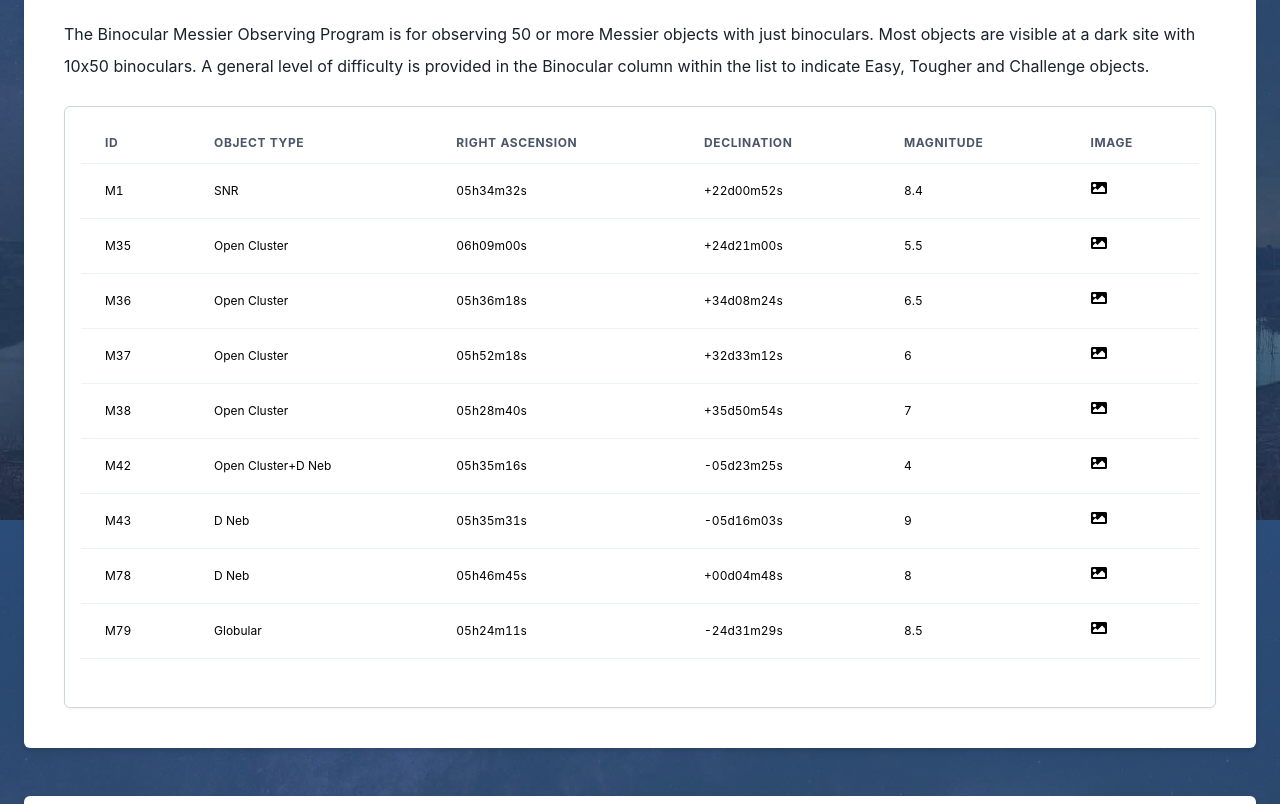
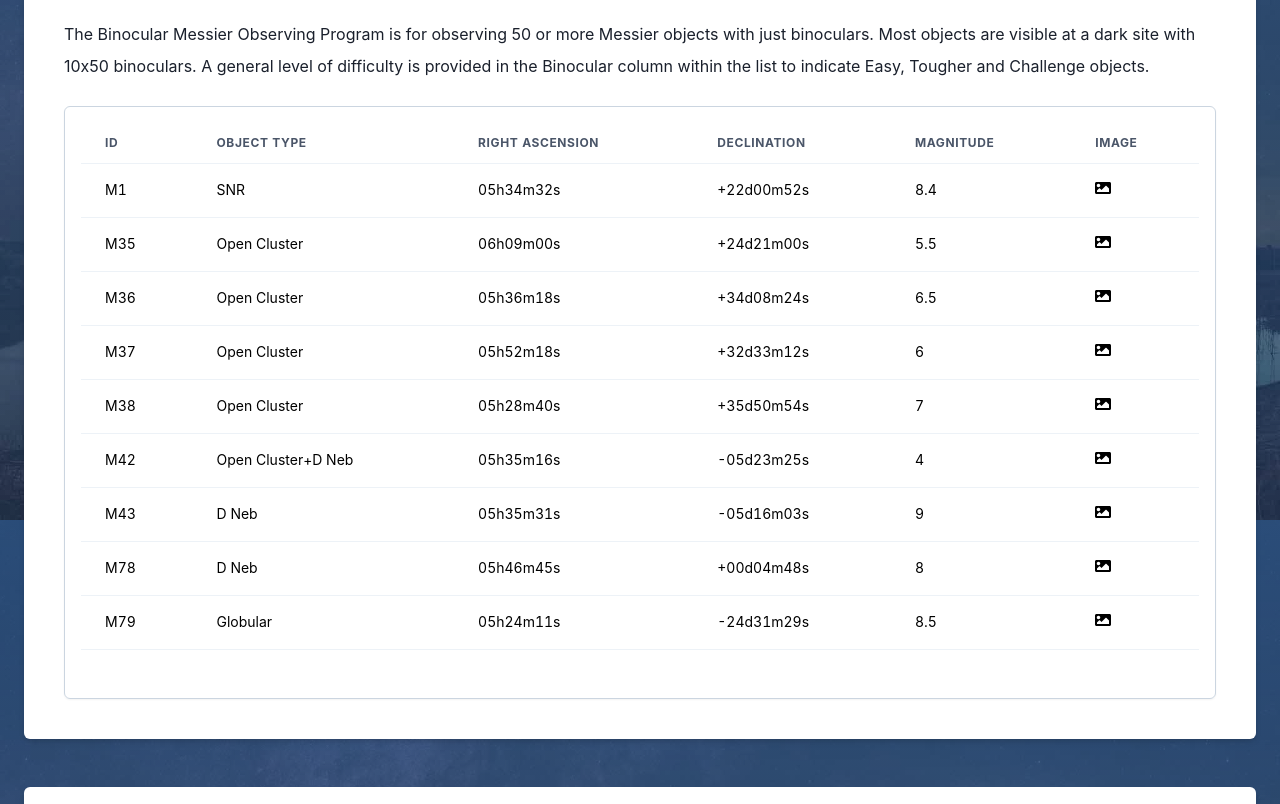
Before and after one commit to sdmacdonald/okcastro.club, a React (Vite) app: page /observing in a window 1280 px wide. Shown: the part 1080-1884 px from the top of the page. Built offline with nearby package versions, Linux system fonts and the light colour scheme.

Commit message:
select and font size updates for observing page

```diff
--- a/src/pages/Observing.jsx
+++ b/src/pages/Observing.jsx
@@ -34,7 +34,6 @@ export const Observing = (props) => {
           placeholder="Change Month"
           size="sm"
           maxW="sm"
-          colorScheme="blue"
           onChange={handleMonth}
         >
           {monthOptions.map((m, index) => (
--- a/src/templates/TargetTable.jsx
+++ b/src/templates/TargetTable.jsx
@@ -24,7 +24,7 @@ export const TargetTable = (props) => {
         id={id}
         color="black"
         bgColor="white"
-        fontSize="xs"
+        fontSize="sm"
         w="100%"
       >
         <Table>
```
